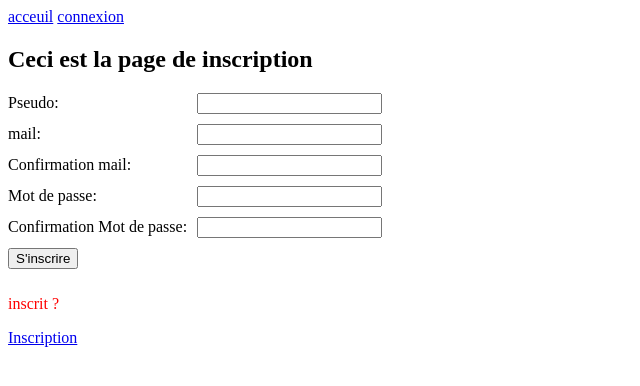
After one commit to MilanCDRS/ProjetLoridon, a PHP site: template view/viewSubscribe.php in a window 1280 px wide. The commit adds this page. Shown: the top 386 px of the page, without its empty margins (0-640 px from the left). Run offline with PHP 8.4, Linux system fonts and the light colour scheme; the template is opened without the code that fills it, so the values that code supplies are empty.

Commit message:
deb-sub V1

```diff
--- a/controler/ctrlPrincipal.php
+++ b/controler/ctrlPrincipal.php
@@ -18,6 +18,7 @@ function ctrlPrincipal($action){
 	$lesActions["login"] = "login.php";
     $lesActions["crud"] = "crud.php";
     $lesActions["logout"] = "logout.php";
+    $lesActions["subscribe"] = "subscribe.php";
 
 
     if (array_key_exists($action, $lesActions)) {
--- a/view/header.php
+++ b/view/header.php
@@ -12,3 +12,5 @@
         </style>
     </head>
     <body>
+    <a href="./?action=default">acceuil</a>
+    <a href="./?action=login">connexion</a>
--- a/view/viewAuth.php
+++ b/view/viewAuth.php
@@ -13,6 +13,9 @@
   </div>
 </form>
 
+<p>pas inscrit ?</p>
+<a href="./?action=subscribe">Inscription</a>
+
 <hr>
 Utilisateur de test : <br />
 login : test@bts.sio<br />
--- /dev/null
+++ b/view/viewSubscribe.php
@@ -0,0 +1,30 @@
+<h2>Ceci est la page de inscription</h2>
+
+<form action="./?action=login" method="POST" class="form-auth">
+   <div class="form-auth">
+    <label for="mail">Pseudo: </label>
+    <input type="mail" name="mail" id="mail" required />
+  </div>
+  <div class="form-auth">
+    <label for="mail">mail: </label>
+    <input type="mail" name="mail" id="mail" required />
+  </div>
+  <div class="form-auth">
+    <label for="mail">Confirmation mail: </label>
+    <input type="mail" name="mail" id="mail" required />
+  </div>
+  <div class="form-auth">
+    <label for="mdp">Mot de passe: </label>
+    <input type="mdp" name="mdp" id="mdp" required />
+  </div>
+  <div class="form-auth">
+    <label for="mdp">Confirmation Mot de passe: </label>
+    <input type="mdp" name="mdp" id="mdp" required />
+  </div>
+  <div class="form-auth">
+    <input type="submit" value="S'inscrire" />
+  </div>
+</form>
+
+<p>inscrit ?</p>
+<a href="./?action=login">Inscription</a>
```
Also changed, not shown: controler/subscribe.php (added, +15 -0 lines).
